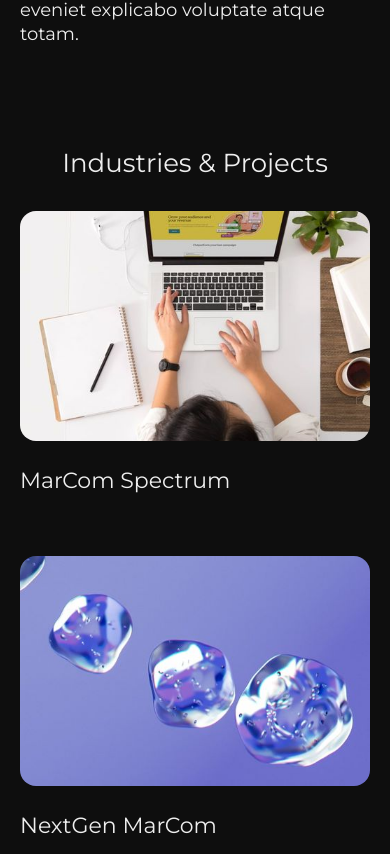
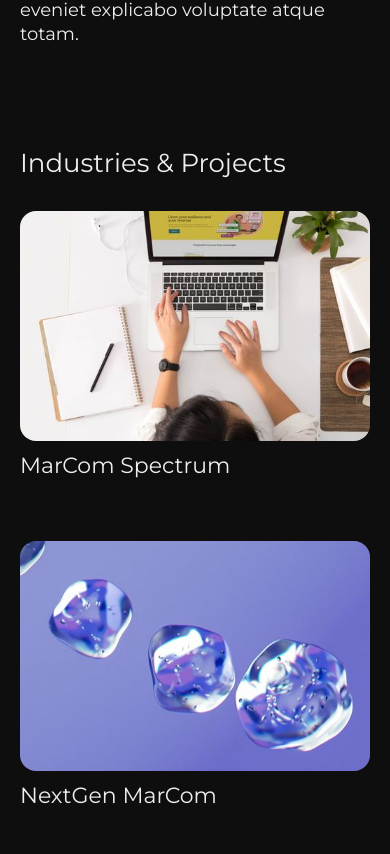
Before and after one commit to oliur-portfolio/thunderHouse, a Next.js app: page / in a window 390 px wide. Shown: the part 2970-3824 px from the top of the page. Built offline with nearby package versions, Linux system fonts and the light colour scheme.

Commit message:
fix texts

```diff
--- a/app/globals.css
+++ b/app/globals.css
@@ -661,18 +661,16 @@ footer {
     .projects {
         grid-template-columns: repeat(1, 1fr);
         gap: 60px;
-        max-width: 400px;
+        max-width: 100%;
         width: 100%;
-        margin-left: auto;
-        margin-right: auto;
+    }
+
+    .single__project-content {
+        margin-top: 10px;
     }
 
     .single__project-image {
         height: 315px;
-    }
-
-    .section__heading {
-        align-items: center;
     }
 
     .navbar-toggler {
```
